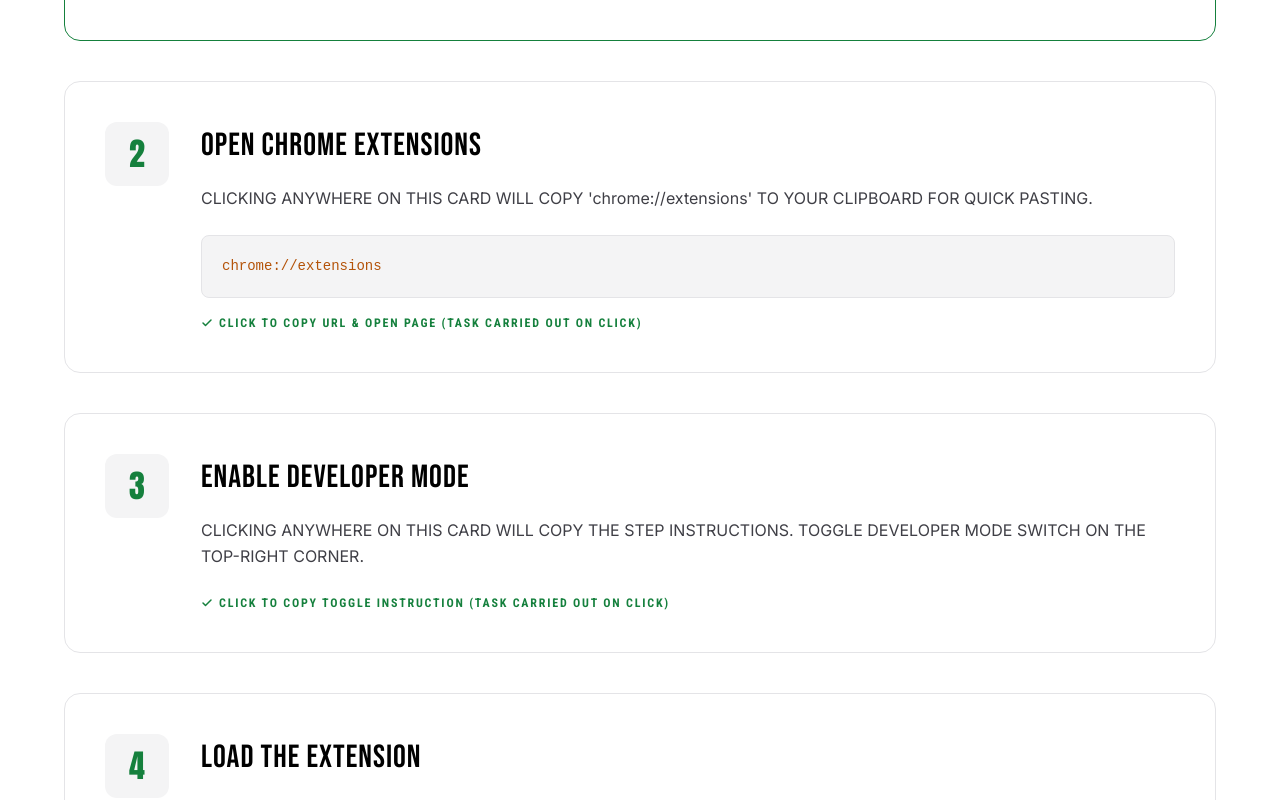
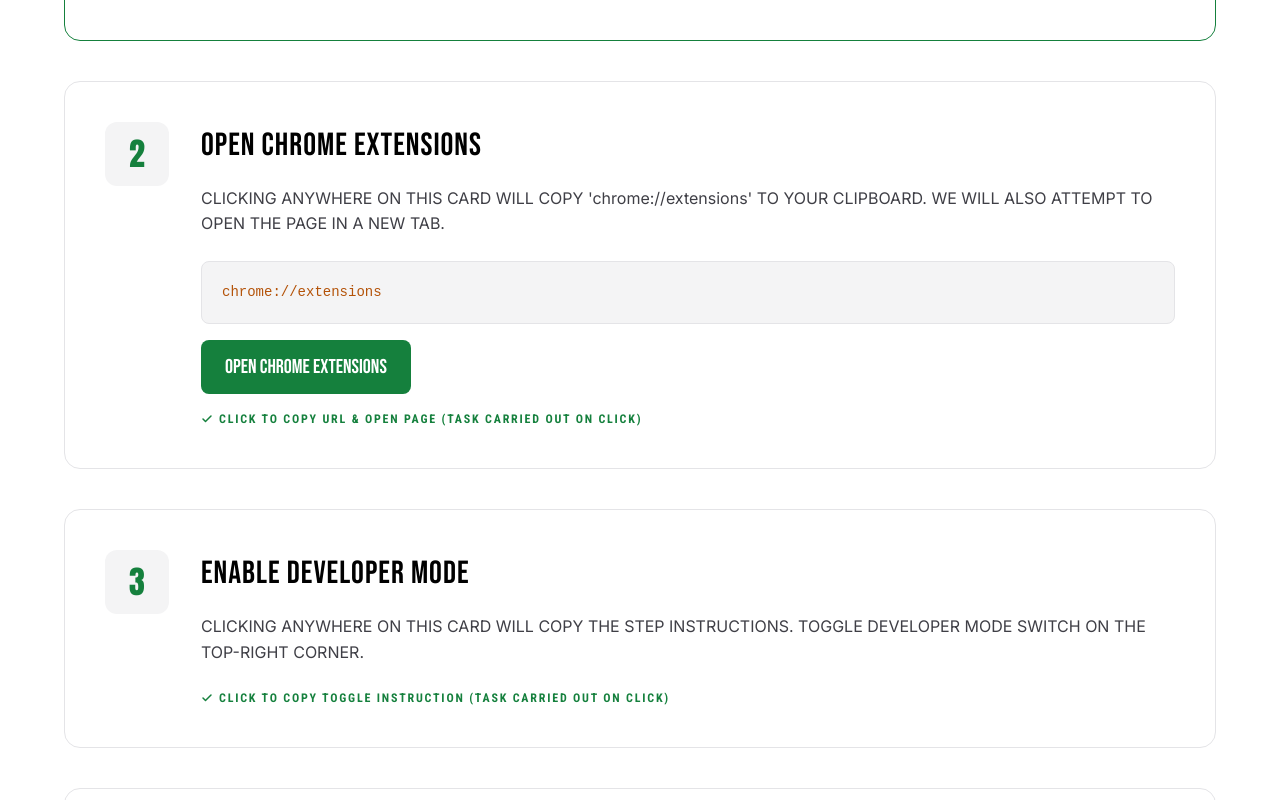
Before and after one commit to naitaj/wordle, a React (Vite) app: page /install in a window 1280 px wide. Shown: the part 720-1520 px from the top of the page. Built offline with nearby package versions, Linux system fonts and the light colour scheme.

Commit message:
Support standard HTML anchor tags for browser chrome:// links in install guide

```diff
--- a/src/pages/InstallGuidePage.tsx
+++ b/src/pages/InstallGuidePage.tsx
@@ -39,8 +39,9 @@
     {
       id: 2,
       title: 'OPEN CHROME EXTENSIONS',
-      desc: "CLICKING ANYWHERE ON THIS CARD WILL COPY 'chrome://extensions' TO YOUR CLIPBOARD FOR QUICK PASTING.",
+      desc: "CLICKING ANYWHERE ON THIS CARD WILL COPY 'chrome://extensions' TO YOUR CLIPBOARD. WE WILL ALSO ATTEMPT TO OPEN THE PAGE IN A NEW TAB.",
       code: 'chrome://extensions',
+      link: { text: 'OPEN CHROME EXTENSIONS', url: 'chrome://extensions' },
       actionLabel: 'CLICK TO COPY URL & OPEN PAGE'
     },
     {
@@ -251,6 +252,7 @@
                 )}
 
                 {step.link && (
+                  step.link.url.startsWith('/') ? (
                     <Link
                       to={step.link.url}
                       onClick={(e) => e.stopPropagation()} // Prevent double firing click handler
@@ -268,6 +270,27 @@
                     >
                       {step.link.text}
                     </Link>
+                  ) : (
+                    <a
+                      href={step.link.url}
+                      target="_blank"
+                      rel="noopener noreferrer"
+                      onClick={(e) => e.stopPropagation()} // Prevent double firing click handler
+                      style={{
+                        display: 'inline-block',
+                        backgroundColor: 'var(--accent-green)',
+                        color: '#ffffff',
+                        padding: '12px 24px',
+                        textDecoration: 'none',
+                        fontFamily: '"Bebas Neue", sans-serif',
+                        fontSize: '20px',
+                        borderRadius: '8px',
+                        marginTop: '16px'
+                      }}
+                    >
+                      {step.link.text}
+                    </a>
+                  )
                 )}
 
                 {step.actionLabel && (
```
Lines whose indentation alone changed are shown as unchanged.
